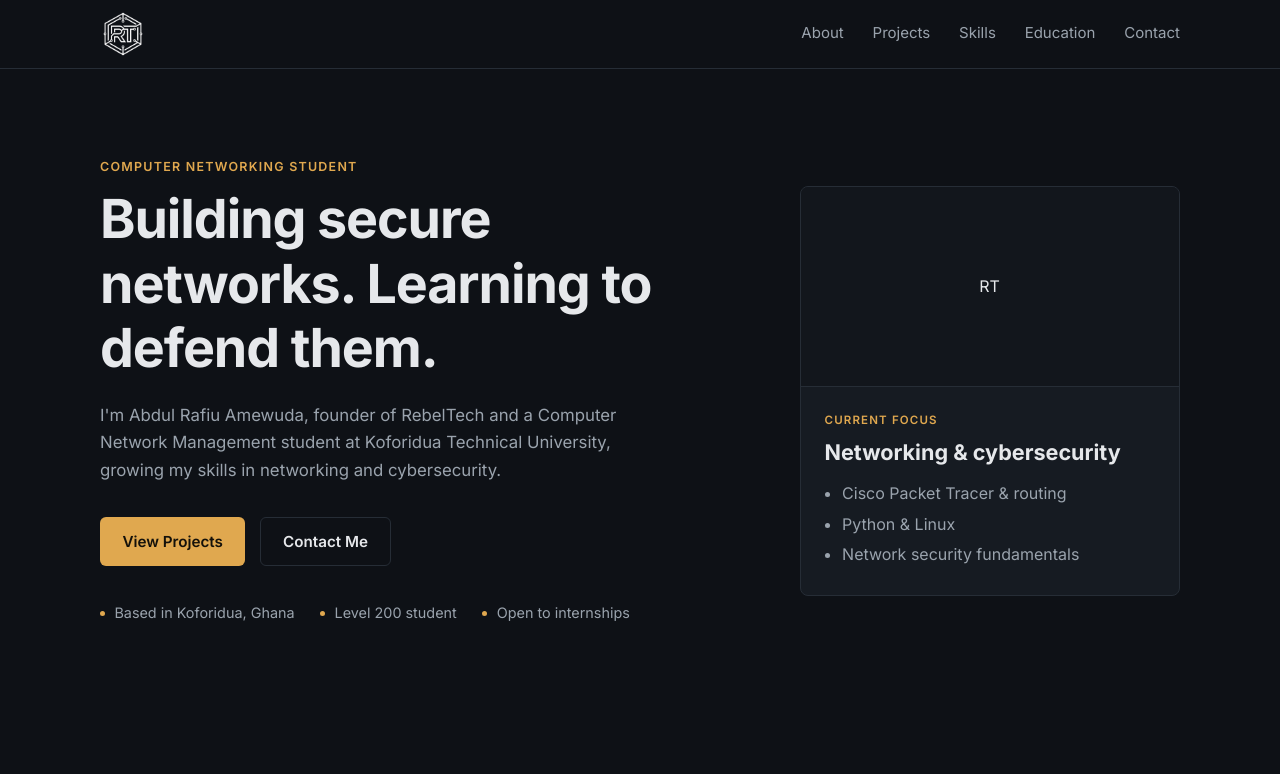
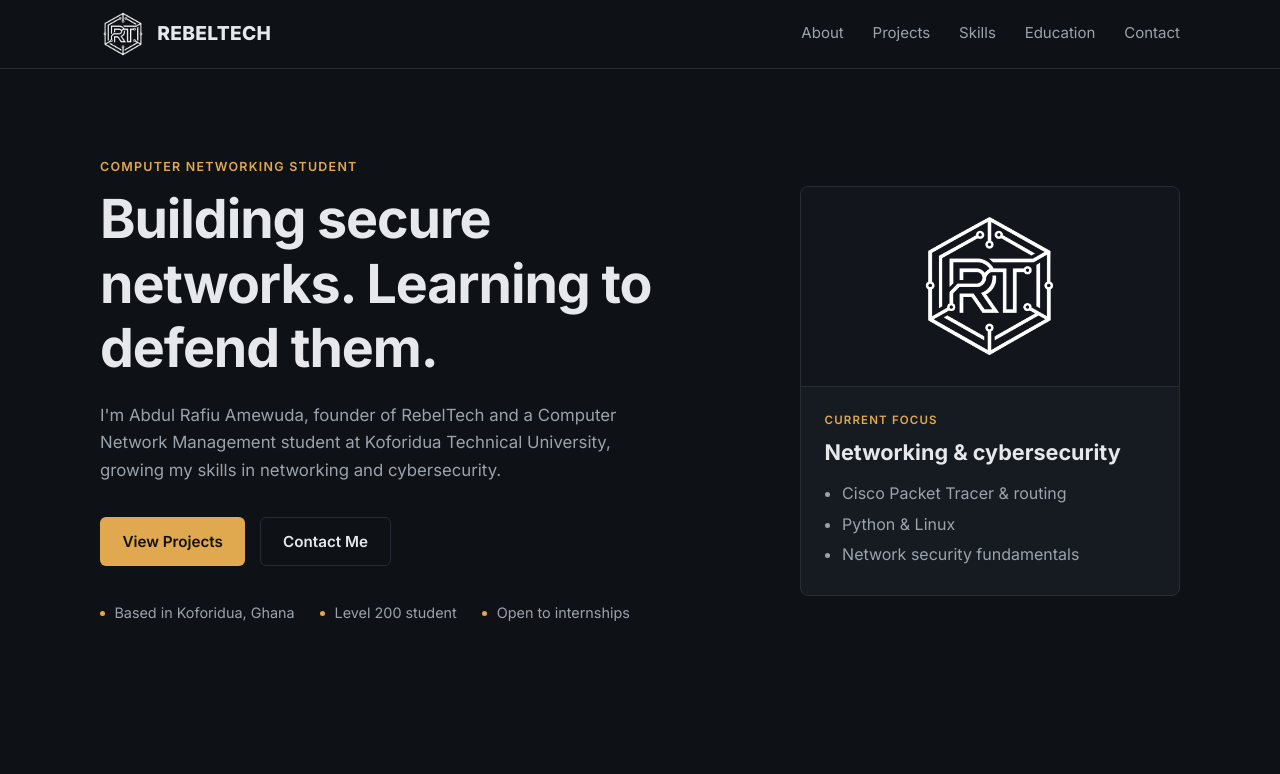
Before and after one commit to rebel-collab/rebeltech-portfolio, a plain HTML site: page index.html in a window 1280 px wide. Shown: the top 774 px of the page. Drawn offline with Linux system fonts and the light colour scheme.

Commit message:
Revise index.html for improved portfolio layout
Updated the portfolio website's HTML structure and content, including navigation, sections for projects, skills, and education.

```diff
--- a/index.html
+++ b/index.html
@@ -21,7 +21,10 @@
   <body>
     <header class="site-header">
       <nav class="nav container">
-        <a href="#top" class="brand"><img src="rebeltech_logo_header.png" alt="RebelTech" class="brand-logo" /></a>
+        <a href="#top" class="brand">
+    <img src="rebeltech_logo_header.png" alt="RebelTech Logo" class="brand-logo" />
+    <span class="brand-name">REBELTECH</span>
+        </a>
         <button class="nav-toggle" aria-label="Toggle navigation" aria-expanded="false">
           <span></span>
           <span></span>
@@ -60,7 +63,9 @@
 
           <div class="hero-card reveal">
             <div class="profile-card">
-              <div class="avatar">RT</div>
+             <div class="avatar">
+    <img src="rebeltech_logo_full.png" alt="RebelTech Circuit Logo">
+             </div>
               <div class="card-body">
                 <p class="card-label">Current focus</p>
                 <h2>Networking &amp; cybersecurity</h2>
```
